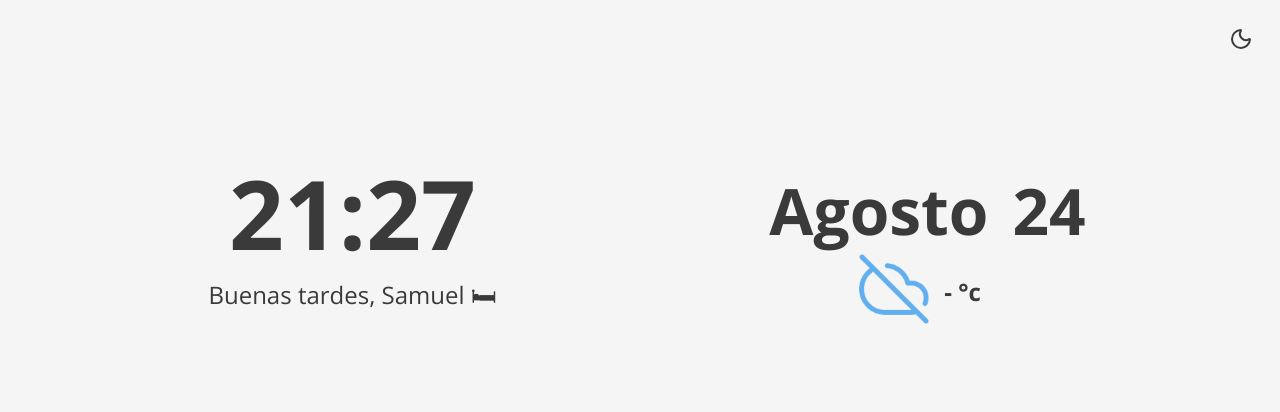
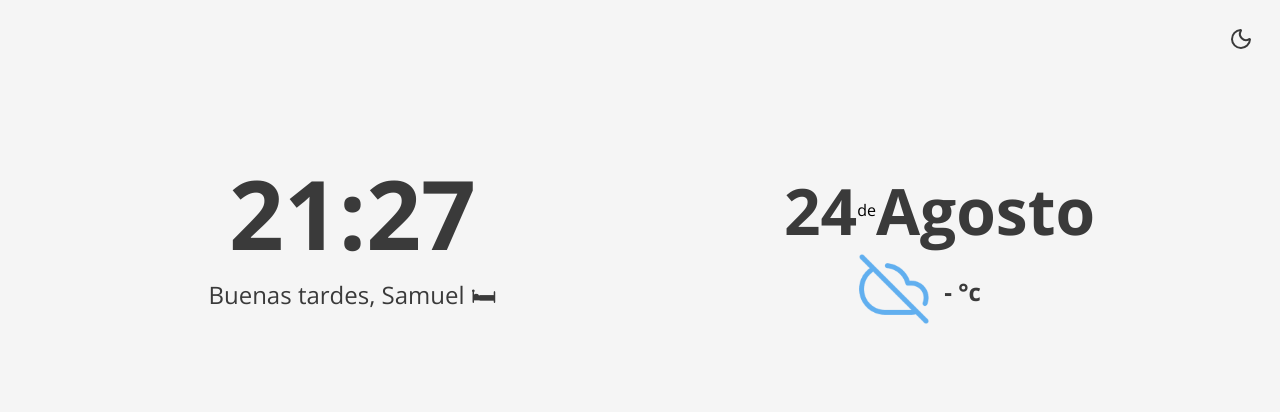
Before and after one commit to SamuelJ04/homepage, a website: page index.html in a window 1280 px wide. Shown: the top 412 px of the page. Drawn offline with nearby package versions, Linux system fonts and the light colour scheme; no server answers.

Commit message:
cambia el orden de dia y mes

```diff
--- a/assets/js/greeting.js
+++ b/assets/js/greeting.js
@@ -4,6 +4,7 @@
 // Function to set Greetings
 
 const today = new Date();
+console.log(today)
 const hour = today.getHours();
 const name = CONFIG.name;
 
--- a/assets/js/time.js
+++ b/assets/js/time.js
@@ -25,6 +25,8 @@ function displayClock() {
 	document.getElementById('minutes').innerText = min + ampm;
 
 	document.getElementById('day').innerText = dd;
+	// spanish de
+	document.getElementById('de').innerText = ' de ';
 	document.getElementById('month').innerText = mm;
 
 	setTimeout(displayClock, 1000);
--- a/index.html
+++ b/index.html
@@ -34,8 +34,9 @@
 
 			<div class="weatherBlock">
 				<div class="date">
+					<div id="day"></div>
+					<div id="de"></div>
 					<div id="month"></div>
-					<div id="day"></div>
 				</div>
 				<div class="weather">
 					<div class="weatherIcon">
```
